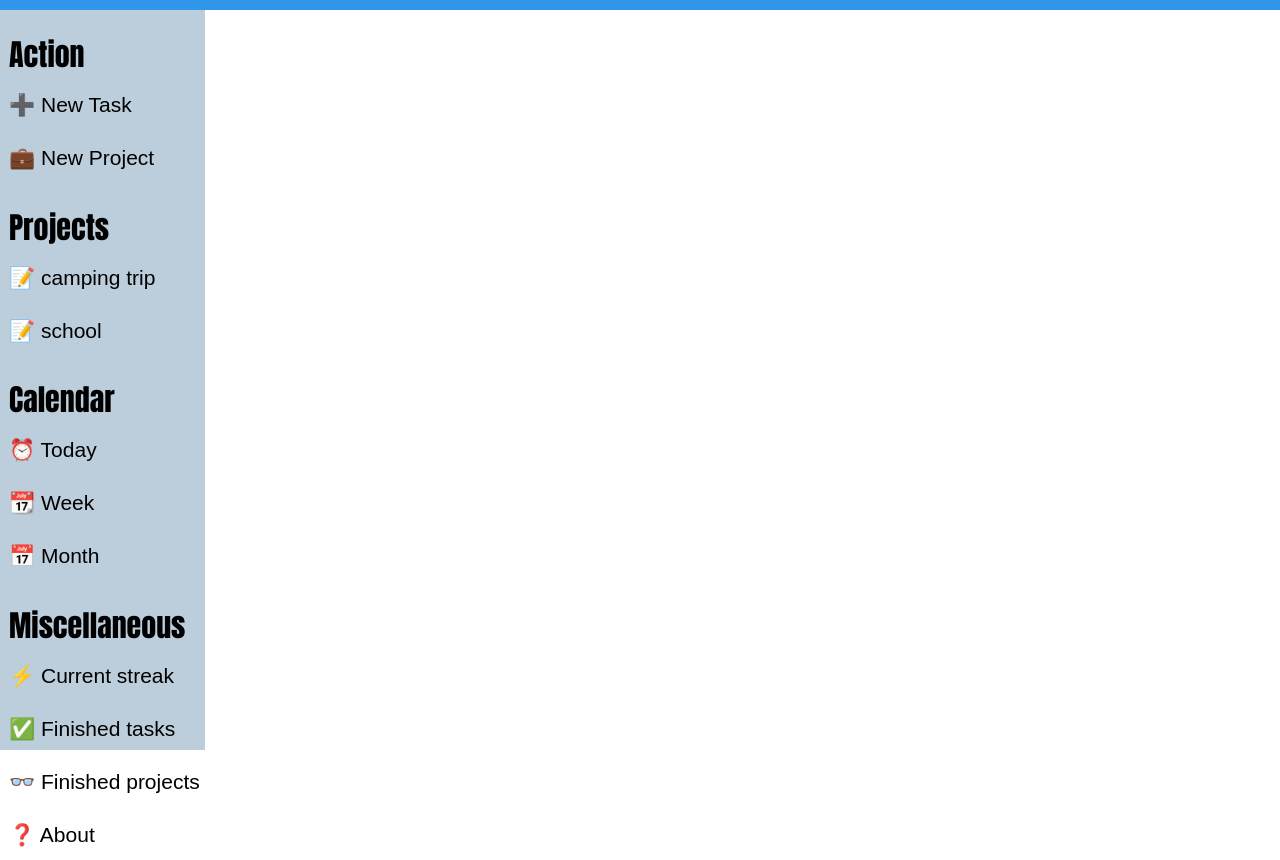
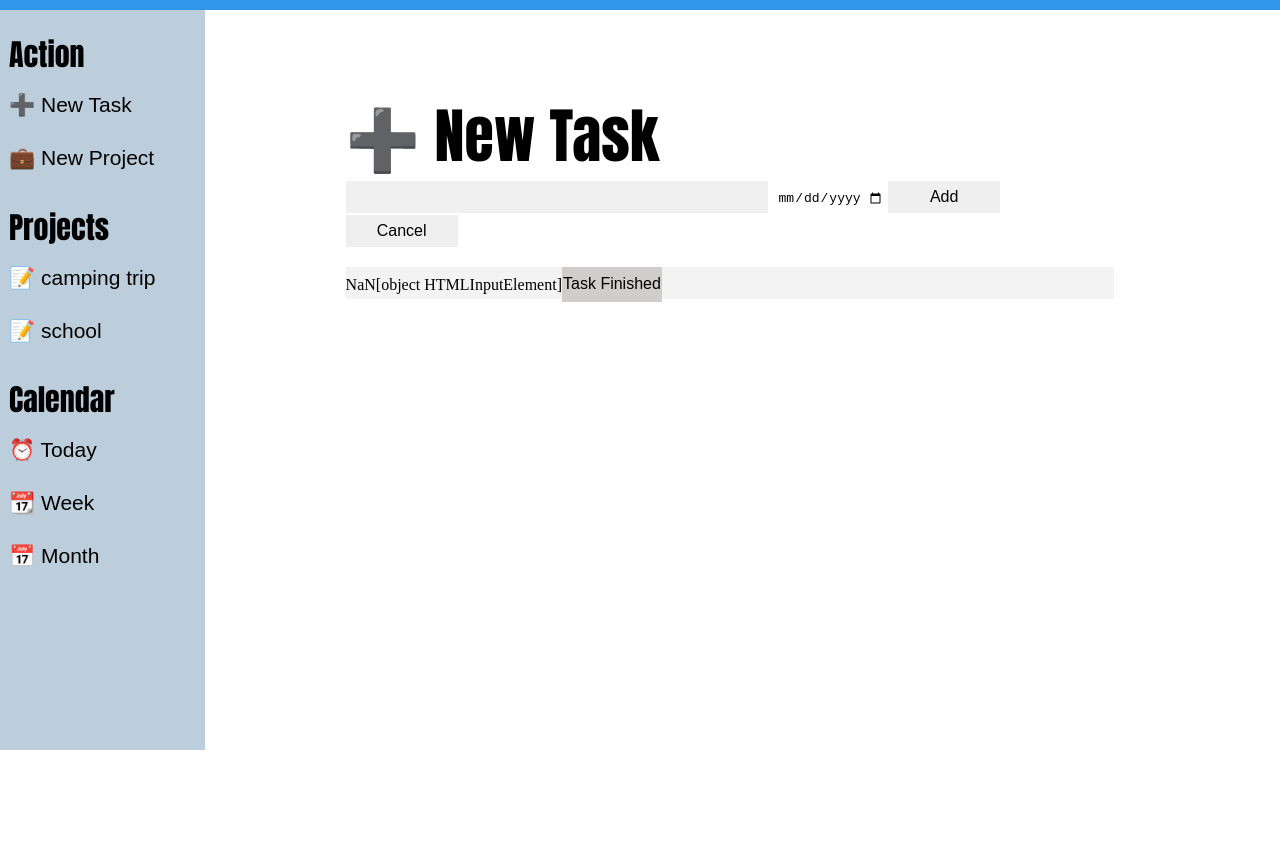
Before and after one commit to jediknight813/To-Do-Website, a plain HTML site: page index.html in a window 1280 px wide. Both pictures are taken after a click on the button "➕ New Task". Shown: the part 60-920 px from the top of the page. After the commit the page ends 810 px from the top, so only its background shows below. Drawn offline with Linux system fonts and the light colour scheme.

Commit message:
started on the system of adding tasks

```diff
--- a/Javascript.js
+++ b/Javascript.js
@@ -0,0 +1,57 @@
+events = [{"project" : "War", "date" : "1/1/1", "task" : "eat food"},{"project" : "War", "date" : "1/1/1", "task" : "eat food"},{"project" : "War", "date" : "1/1/1", "task" : "eat food"}];
+
+
+
+function to_add_task() {
+    document.getElementById("page_title").innerHTML = current_project
+    task = document.getElementById('task').value
+    date = document.getElementById('date').value
+    events += {"project" : current_project, "date" : date, "task" : task}
+}
+
+
+function project_page(project_name) {
+    document.getElementById("page_title").innerHTML = project_name
+    add_task(events[0])
+}
+
+
+function add_task() {
+    events[0] = task
+
+    let = project = task[0]
+    let = date = task[1]
+    let = task = task[2]
+
+
+    var div = document.createElement("div");
+    let btn = document.createElement("button");
+    var check_box = document.createElement('input')
+    check_box.type = 'checkbox'
+    check_box.className = 'checkbox'
+    check_box.id = "Finished"
+
+
+    btn.onclick = function(div, btn){
+        this.parentNode.remove(this.parentNode)
+        this.remove(this)
+        reset_input_for_new_book()
+    }
+
+    btn.innerHTML = "Task Finished"
+    btn.className = 'finished_button'
+    div.className = "task_background"
+    div.innerText =  task +  project + date +
+    div.appendChild(check_box)
+    div.appendChild(btn)
+    document.getElementById("screen").appendChild(div)
+    reset_input_for_new_book()
+}
+
+
+function reset_input_for_new_book() {
+    document.getElementById('task').value = ''
+    document.getElementById('date').value = ''
+    document.getElementById('Finished').checked = false;
+
+}
--- a/index.html
+++ b/index.html
@@ -4,6 +4,7 @@
     <meta charset="UTF-8">
     <link rel="shortcut icon" href="Images/icon.png">
     <link rel="stylesheet" href="styles.css">
+    <script src="Javascript.js"></script>
     <meta http-equiv="X-UA-Compatible" content="IE=edge">
     <meta name="viewport" content="width=device-width, initial-scale=1.0">
     <title>opus</title>
@@ -18,24 +19,29 @@
         <div id="sidebaractions" class="sidebar_text">
             <div> Action </div>
 
-            <button class="Action_buttons">➕ New Task </button>
-            <button class="Action_buttons">💼 New Project </button>
+            <button onclick="project_page(this.innerHTML)" class="Action_buttons">➕ New Task </button>
+            <button onclick="project_page(this.innerHTML)" class="Action_buttons">💼 New Project </button>
 
         </div>
 
 
         <div id="sidebarprojects" class="sidebar_text">
             Projects
-            <button class="Action_buttons">📝 camping trip </button>
-            <button class="Action_buttons">📝 school </button>
+            <button onclick="project_page(this.innerHTML)" class="Action_buttons">📝 camping trip </button>
+            <button onclick="project_page(this.innerHTML)" class="Action_buttons">📝 school </button>
         </div>
 
         <div id="sidebarcalendar" class="sidebar_text">
             Calendar
-            <button class="Action_buttons">⏰ Today </button>
-            <button class="Action_buttons">📆 Week </button>
-            <button class="Action_buttons">📅 Month </button>
+            <button onclick="project_page(this.innerHTML)" class="Action_buttons">⏰ Today </button>
+            <button onclick="project_page(this.innerHTML)" class="Action_buttons">📆 Week </button>
+            <button onclick="project_page(this.innerHTML)" class="Action_buttons">📅 Month </button>
         </div>
+
+
+        <!--
+
+            <button id="create_new_task" class="task_box"> ➕ new task  </button>
 
         <div id="sidebarcalendar" class="sidebar_text">
             Miscellaneous
@@ -44,9 +50,24 @@
             <button class="Action_buttons">👓 Finished projects </button>
             <button class="Action_buttons">❓ About</button>
         </div>
+        -->
+
+    </div>
+
+
+    <div id="screen" class="screen">
+
+        <div id="page_title" class="new_task_text"> ⏰ Today </div>
+
+        <input id="task" class="task_input_box" type="text">
+        <input id="date" class="task_input_buttons" type="date">
+        <button onclick="add_task()" class="task_input_buttons">Add</button>
+        <button class="task_input_buttons">Cancel</button>
 
 
     </div>
+
+
 
 <!--
     <div class="footer">
--- a/styles.css
+++ b/styles.css
@@ -76,7 +76,6 @@
     background-color: Transparent;
     font-family: sans-serif;
     font-size: 21px;
-    border-radius: 10%;
     text-align: left;
 }
 
@@ -85,5 +84,71 @@
     background-color: rgb(101, 179, 243);
     font-size: 22px;
     width: 258px;
-    height: 55px;
 }
+
+
+
+.screen {
+    z-index: -1;
+    position: absolute;
+    top: 150px;
+    left: 27%;
+    margin: auto;
+    width: 60%;
+    height: 80%;
+}
+
+
+.new_task_text {
+    font-family:Impact, Haettenschweiler, 'Arial Narrow Bold', sans-serif;
+    font-size: 60px;
+    text-align: left;
+}
+
+.task_box {
+    top: 150px;
+    margin: auto;
+    width: 100%;
+    height: 5%;
+    margin-top: 20px;
+    margin-bottom: 20px;
+    text-align: left;
+}
+
+.task_box:hover {
+    background-color: rgb(212, 211, 211);
+}
+
+.task_input_box {
+    background-color: rgb(241, 240, 240);
+    width: 55%;
+    height: 5%;
+}
+
+.task_input_buttons {
+    height: 5%;
+    width: 14.6%;
+    text-align: center;
+}
+
+.task_input_buttons:hover {
+    background-color: rgb(216, 213, 213);
+}
+
+.task_background {
+    background-color: rgb(243, 243, 243);
+    top: 150px;
+    margin: auto;
+    width: 100%;
+    height: 5%;
+    margin-top: 20px;
+    margin-bottom: 20px;
+    text-align: left;
+}
+
+.finished_button {
+    left: 100%;
+    height: 35px;
+    width: 100px;
+    background-color: rgb(209, 205, 205);
+}
```
